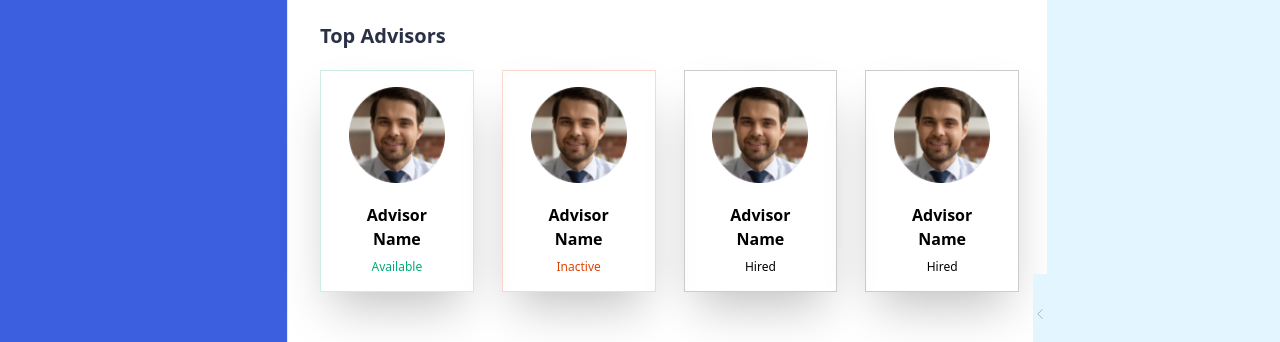
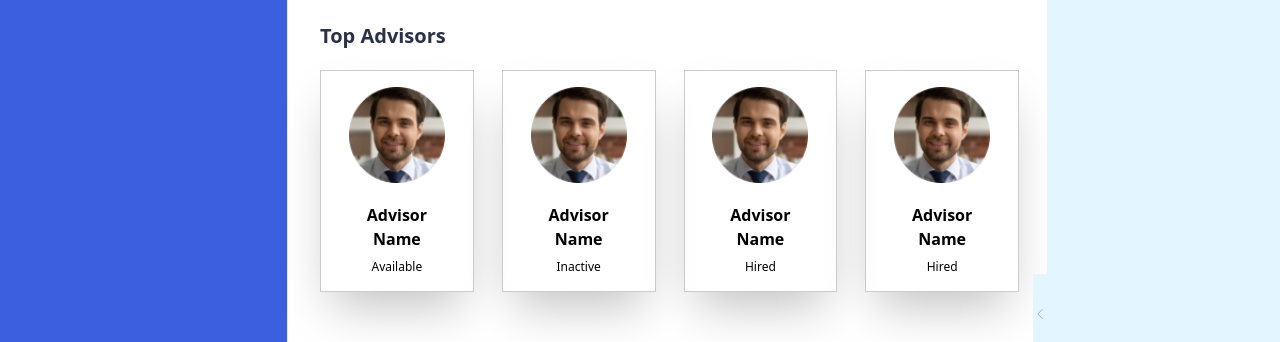
Before and after one commit to mustaqeemtariq/financial-service, a React (Create React App) app: page / in a window 1280 px wide. Shown: the part 287-629 px from the top of the page. Built offline with nearby package versions, Linux system fonts and the light colour scheme.

Commit message:
fix names

```diff
--- a/tailwind.config.js
+++ b/tailwind.config.js
@@ -11,9 +11,9 @@ module.exports = {
 				active: '#2F51CA',
 				secondary: '#E3F5FF',
 				stats: '#E3F5FF',
-				'status-success': '#00AA77',
-				'status-false': '#E34300',
-				'status-neutral': '#3B5FDF',
+				success: '#00AA77',
+				false: '#E34300',
+				neutral: '#3B5FDF',
 				search: '#E0E7FF',
 				header: '#1C1C1C',
 				heading: '#2A3046',
```
